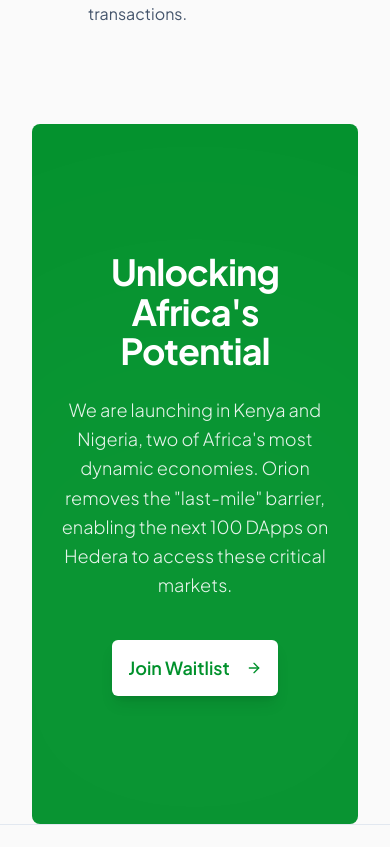
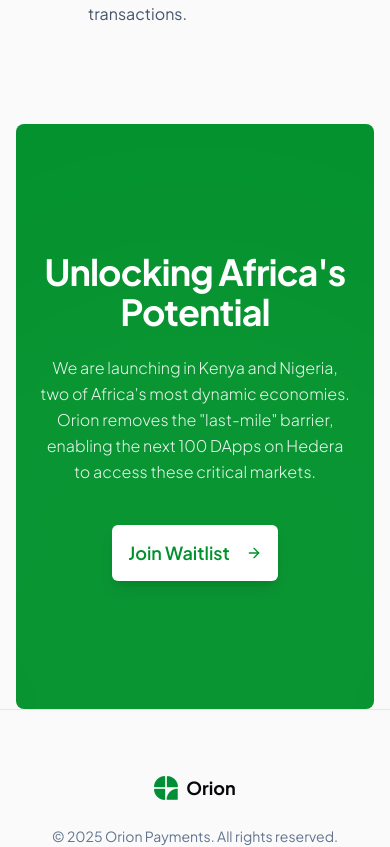
Before and after one commit to ZuseLimitedKE/orion_onramp_marketing, a Next.js app: page / in a window 390 px wide. Shown: the part 3220-4067 px from the top of the page. Built offline with nearby package versions, Linux system fonts and the light colour scheme.

Commit message:
styling fixes

```diff
--- a/app/(marketing)/_components/arrow-down.tsx
+++ b/app/(marketing)/_components/arrow-down.tsx
@@ -15,7 +15,7 @@
   return (
     <motion.div variants={itemVariants} className="pt-20 flex justify-center">
       <motion.a
-        href="#problem-solution"
+        href="#product"
         aria-label="Scroll to About section"
         animate={{ y: [0, 8, 0] }}
         transition={{ repeat: Infinity, duration: 1.2 }}
--- a/app/(marketing)/_components/cta.tsx
+++ b/app/(marketing)/_components/cta.tsx
@@ -5,7 +5,7 @@
 export function CTASection() {
   return (
     <section
-      className="py-32 mx-8 rounded-lg bg-primary text-white relative overflow-hidden"
+      className="py-32 md:mx-8 mx-4 rounded-lg bg-primary text-white relative overflow-hidden"
       id="cta"
     >
       <div className="absolute top-0 left-1/2 -translate-x-1/2 w-[1000px] h-[1000px] bg-white/10 blur-[150px] rounded-full pointer-events-none opacity-40" />
@@ -14,7 +14,7 @@
         <h2 className="text-4xl md:text-6xl font-bold mb-6 tracking-tight leading-[1.1]">
           Unlocking Africa's Potential
         </h2>
-        <p className="text-white/90 text-lg md:text-xl leading-relaxed max-w-2xl mb-10 font-light">
+        <p className="text-white/90 text-base md:text-xl leading-relaxed max-w-2xl mb-10 font-light">
           We are launching in Kenya and Nigeria, two of Africa's most dynamic
           economies. Orion removes the "last-mile" barrier, enabling the next
           100 DApps on Hedera to access these critical markets.
--- a/app/(marketing)/_components/navbar.tsx
+++ b/app/(marketing)/_components/navbar.tsx
@@ -5,7 +5,7 @@
 import { Bars3Icon, XMarkIcon } from "@heroicons/react/24/outline";
 
 const navigation = [
-  { name: "Product", href: "#problem-solution" },
+  { name: "Product", href: "#product" },
   { name: "Features", href: "#features" },
   { name: "Waitlist", href: "#cta" },
 ];
--- a/app/(marketing)/_components/product-section.tsx
+++ b/app/(marketing)/_components/product-section.tsx
@@ -90,7 +90,7 @@
 
 export function ProductSection() {
   return (
-    <section className="bg-neutral-50 py-24 sm:py-32">
+    <section className="bg-neutral-50 py-24 sm:py-32" id="product">
       <div className="mx-auto max-w-7xl px-6 lg:px-8">
         <div className="mx-auto grid max-w-2xl grid-cols-1 gap-x-8 gap-y-16 sm:gap-y-20 lg:mx-0 lg:max-w-none lg:grid-cols-2 lg:items-center">
           <div className="lg:pr-8 lg:pt-4">
```
